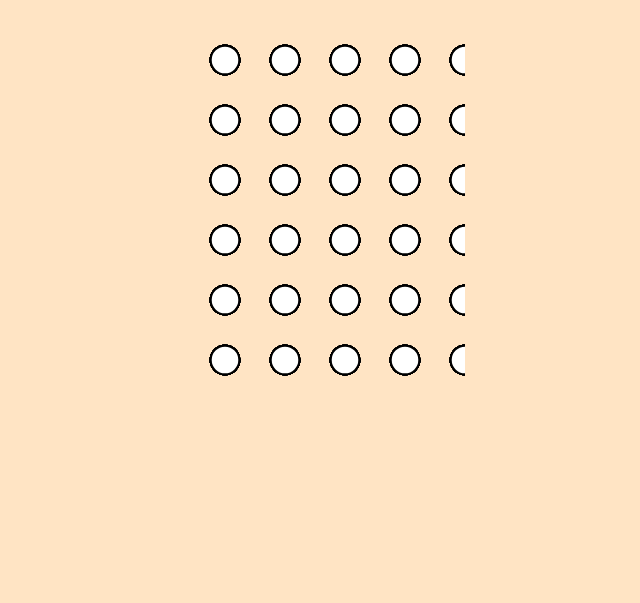
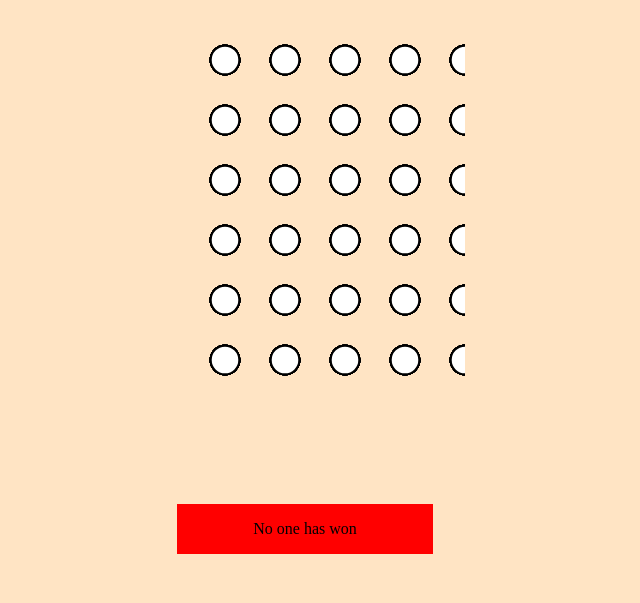
Before and after one commit to hsingh17/Connect4, a plain HTML site: page index.html in a window 1280 px wide. Shown: the whole page, without its empty margins (335-975 px from the left). Drawn offline with Linux system fonts and the light colour scheme.

Commit message:
Added HTML paragraph to tell us who has won. Added JS logic to update the tag whenever someone wins

```diff
--- a/app.js
+++ b/app.js
@@ -3,10 +3,10 @@ let canvas = document.getElementById('canvas')
 let ctx = canvas.getContext('2d')
 
 canvas.width = window.screen.width
-canvas.height = window.screen.height
+canvas.height = 500
 
-let turn = 0
 let board = new Board()
+
 board.init_board()
 
 setInterval(loop, 100)
@@ -137,13 +137,16 @@ function Board() {
         row = this.last_row
         col = this.last_col
         while (row < this.m && col < this.n) {
-            console.log(streak, row, col, this.board[row][this.last_col].color, prev_player)
             if (streak == 4) return true
             if (this.board[row][col].color == prev_player) streak++
             else streak = 0
             row++
             col++
         }
+
+        if (streak == 4) return true
+
+        return false
     }
 }
 
@@ -151,6 +154,12 @@ function loop() {
     // Draw the circles to the screen
     board.draw()
     let win = board.check_win()
+    if (win) {
+        console.log("winner!")
+        board.draw()
+        let winner = document.getElementById("winner")
+        winner.textContent =  board.player_turn == 1 ? "Blue wins" : "Yellow wins"
+    }
 }
 
 // event handler on canvas to check for clicks on page
@@ -162,6 +171,7 @@ canvas.addEventListener('click', (e) => {
 canvas.addEventListener('keydown', (e) => {
     if (e.keyCode == 82) {
         board.reset_board()
+        document.getElementById("winner").textContent = "No one has won"
         console.log("Reset!")
     }
 })
--- a/index.html
+++ b/index.html
@@ -8,6 +8,9 @@
   <body>
       <canvas id="canvas" tabindex="1"></canvas>
       <script src="app.js"></script>
+      <div id="container">
+        <p id="winner">No one has won</p>
+      </div>
   </body>
 
 </html>
--- a/styles.css
+++ b/styles.css
@@ -5,6 +5,9 @@ html, body {
     background-color: bisque;
 }
 
-/* canvas {
-    padding-left: 30%;
-} */
+#container {
+    background-color: red;
+    display: flex;
+    justify-content: center;
+    margin: auto 40%;
+}
```
